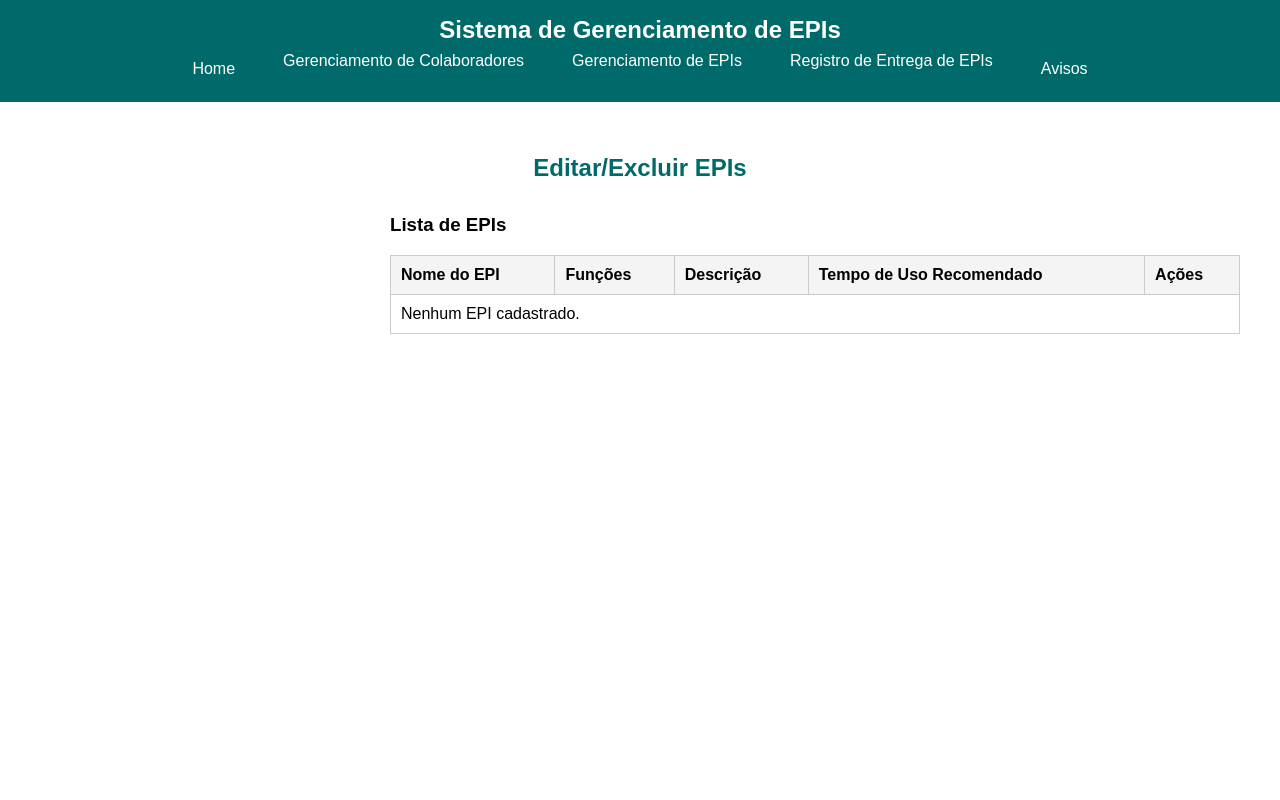
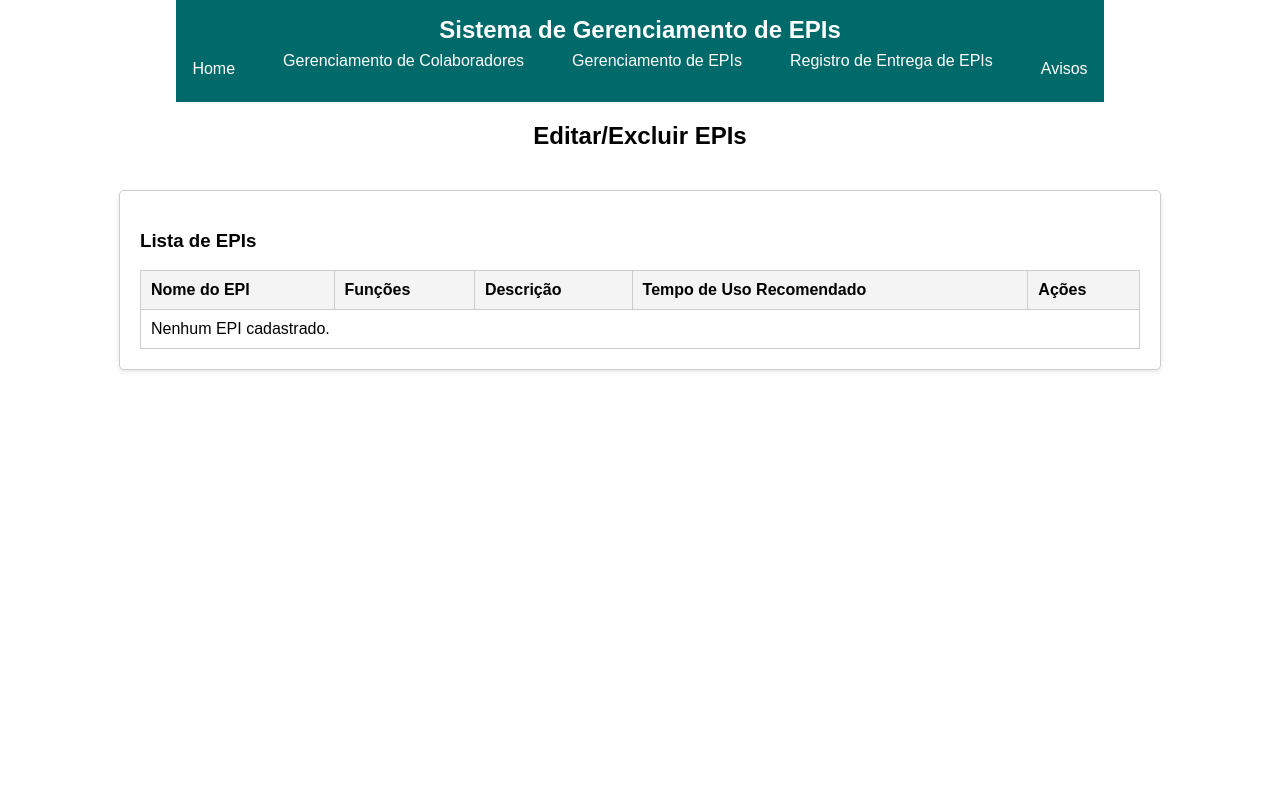
Before and after one commit to julianebandeira/gerenciamentoEPIs, a Django app: page /editar-epis/ in a window 1280 px wide. Run offline with Django 5.2, Linux system fonts and the light colour scheme; data that the repository does not hold is empty.

Commit message:
atualizações

```diff
--- a/siteEPIs/epis/templates/colaboradores.html
+++ b/siteEPIs/epis/templates/colaboradores.html
@@ -1,9 +1,6 @@
-{% load static %}
+{% include "partials/header.html" %}
 <!DOCTYPE html>
 <html lang="pt-BR">
-
-{% include "partials/header.html" %}
-
 <body>
 
     <main>
--- a/siteEPIs/epis/templates/consultar_entrega.html
+++ b/siteEPIs/epis/templates/consultar_entrega.html
@@ -1,7 +1,6 @@
 {% include "partials/header.html" %}
 <!DOCTYPE html>
 <html lang="pt-BR">
-
 <body>
     <main>
         <h2 class="page-title">Consultar/Editar Entrega</h2>
--- a/siteEPIs/epis/templates/editar_epis.html
+++ b/siteEPIs/epis/templates/editar_epis.html
@@ -1,38 +1,52 @@
+{% include "partials/header.html" %}
 <!DOCTYPE html>
 <html lang="pt-BR">
-{% include "partials/header.html" %}
-<head></head>
+<head>
     <style>
         body {
-            justify-content: center; /* Alinha horizontalmente ao centro */
-            margin: 0; /* Remove margem padrão do body */
+            display: flex;
+            flex-direction: column;
+            align-items: center;
+            margin: 0;
+            min-height: 100vh;
         }
 
-        #lista-colaboradores {
-            max-width: 1000px; /* Define uma largura máxima para o contêiner */
-            width: 170%; /* Faz o contêiner ocupar 100% da largura disponível */
-            margin: 20px; /* Adiciona margem em torno do contêiner */
-            padding: 20px; /* Adiciona preenchimento interno ao contêiner */
-            border: 1px solid #ccc; /* Opcional: borda ao redor do contêiner */
-            border-radius: 5px; /* Opcional: bordas arredondadas */
-            background-color: #fff; /* Opcional: cor de fundo */
-            box-shadow: 0 2px 5px rgba(0, 0, 0, 0.1); /* Opcional: sombra para destaque */
+        main {
+            width: 100%;
+            display: flex;
+            flex-direction: column;
+            align-items: center;
+        }
+
+        #lista-epis {
+            max-width: 1000px;
+            width: 100%;
+            margin: 20px auto;
+            padding: 20px;
+            border: 1px solid #ccc;
+            border-radius: 5px;
+            background-color: #fff;
+            box-shadow: 0 2px 5px rgba(0, 0, 0, 0.1);
         }
 
         table {
-            width: 170%; /* Faz a tabela ocupar toda a largura do contêiner */
-            border-collapse: collapse; /* Remove espaço entre as células */
+            width: 100%;
+            border-collapse: collapse;
         }
 
         th, td {
-            padding: 10px; /* Adiciona espaço interno às células */
-            text-align: left; /* Alinha o texto à esquerda */
-            border: 1px solid #ccc; /* Adiciona uma borda leve */
-            min-height: 40px; /* Define uma altura mínima para as células */
+            padding: 10px;
+            text-align: left;
+            border: 1px solid #ccc;
+            min-height: 40px;
         }
 
         th {
-            background-color: #f4f4f4; /* Altera a cor de fundo do cabeçalho */
+            background-color: #f4f4f4;
+        }
+
+        .page-title {
+            text-align: center;
         }
     </style>
 </head>
--- a/siteEPIs/epis/templates/entrega.html
+++ b/siteEPIs/epis/templates/entrega.html
@@ -3,8 +3,6 @@
 <html lang="pt-BR">
 
 <body>
-
-
 
     <main>
         <h2 class="page-title">Registro de Entrega de EPIs</h2>
--- a/siteEPIs/epis/templates/epis.html
+++ b/siteEPIs/epis/templates/epis.html
@@ -3,9 +3,7 @@
 <html lang="pt-BR">
 
 <body>
-
-
-    <main>
+      <main>
         <h2 class="page-title">Gerenciamento de EPIs</h2>
 
         <div id="formContainer" class="form-container">
--- a/siteEPIs/epis/templates/partials/header.html
+++ b/siteEPIs/epis/templates/partials/header.html
@@ -3,123 +3,68 @@
     <meta name="viewport" content="width=device-width, initial-scale=1.0">
     <title>Gerenciamento de Colaboradores - Sistema de Gerenciamento de EPIs</title>
     <style>
+        /* Estilos globais */
         body {
-            font-family: Arial, sans-serif;
-            margin: 0;
-            padding: 0;
+            font-family: Arial, sans-serif !important;
+            margin: 0 !important;
+            padding: 0 !important;
         }
-        .top-bar {
-            background-color: #006A6A;
-            color: white;
-            padding: 1rem 0;
-            text-align: center;
+
+        /* Estilos específicos do cabeçalho */
+        .sge-header {
+            background-color: #006A6A !important;
+            color: white !important;
+            padding: 1rem 0 !important;
+            text-align: center !important;
         }
-        .site-title {
-            margin: 0;
-            font-size: 1.5rem;
+        .sge-header .site-title {
+            margin: 0 !important;
+            font-size: 1.5rem !important;
         }
-        .menu {
-            display: flex;
-            justify-content: center;
-            gap: 1rem;
-            margin-top: 0.5rem;
+        .sge-header .menu {
+            display: flex !important;
+            justify-content: center !important;
+            gap: 1rem !important;
+            margin-top: 0.5rem !important;
         }
-        .menu a {
-            color: white;
-            text-decoration: none;
-            padding: 0.5rem 1rem;
-            border-radius: 5px;
-            transition: background-color 0.3s ease;
+        .sge-header .menu a {
+            color: white !important;
+            text-decoration: none !important;
+            padding: 0.5rem 1rem !important;
+            border-radius: 5px !important;
+            transition: background-color 0.3s ease !important;
         }
-        .menu a:hover {
-            background-color: rgba(255, 255, 255, 0.2);
+        .sge-header .menu a:hover {
+            background-color: rgba(255, 255, 255, 0.2) !important;
         }
-        .dropdown {
-            position: relative;
-            display: inline-block;
+        .sge-header .dropdown {
+            position: relative !important;
+            display: inline-block !important;
         }
-        .dropdown:hover .submenu {
-            display: block;
+        .sge-header .dropdown:hover .submenu {
+            display: block !important;
         }
-        .submenu {
-            display: none;
-            position: absolute;
-            background-color: #006A6A;
-            min-width: 160px;
-            box-shadow: 0px 8px 16px 0px rgba(0,0,0,0.2);
-            z-index: 1;
+        .sge-header .submenu {
+            display: none !important;
+            position: absolute !important;
+            background-color: #006A6A !important;
+            min-width: 160px !important;
+            box-shadow: 0px 8px 16px 0px rgba(0,0,0,0.2) !important;
+            z-index: 1000 !important;
         }
-        .submenu a {
-            color: white;
-            padding: 12px 16px;
-            text-decoration: none;
-            display: block;
+        .sge-header .submenu a {
+            color: white !important;
+            padding: 12px 16px !important;
+            text-decoration: none !important;
+            display: block !important;
         }
-        .submenu a:hover {
-            background-color: #005555;
-        }
-        main {
-            padding: 2rem;
-        }
-        .page-title {
-            text-align: center;
-            margin-bottom: 2rem;
-            color: #006A6A;
-        }
-        .operation-buttons {
-            display: flex;
-            justify-content: center;
-            gap: 1rem;
-            margin-bottom: 2rem;
-        }
-        .operation-button {
-            background-color: #006A6A;
-            color: white;
-            padding: 0.5rem 1rem;
-            border: none;
-            border-radius: 5px;
-            cursor: pointer;
-            transition: background-color 0.3s ease;
-        }
-        .operation-button:hover {
-            background-color: #005555;
-        }
-        .form-container {
-            max-width: 500px;
-            margin: 0 auto;
-        }
-        .form-container div {
-            margin-bottom: 1rem;
-        }
-        .form-container label {
-            display: block;
-            margin-bottom: 0.5rem;
-        }
-        .form-container input {
-            width: 100%;
-            padding: 0.5rem;
-            border: 1px solid #ccc;
-            border-radius: 4px;
-        }
-        .button {
-            background-color: #006A6A;
-            color: white;
-            padding: 0.5rem 1rem;
-            border: none;
-            border-radius: 4px;
-            cursor: pointer;
-        }
-        .button:hover {
-            background-color: #005555;
-        }
-        #mensagem {
-            margin-top: 1rem;
-            font-weight: bold;
+        .sge-header .submenu a:hover {
+            background-color: #005555 !important;
         }
     </style>
 </head>
 <body>
-    <header class="top-bar">
+    <header class="sge-header">
         <h1 class="site-title">Sistema de Gerenciamento de EPIs</h1>
         <nav class="menu">
             <a href="/">Home</a>
@@ -147,3 +92,4 @@
             <a href="/avisos">Avisos</a>
         </nav>
     </header>
+</body>
--- a/siteEPIs/epis/views.py
+++ b/siteEPIs/epis/views.py
@@ -1,7 +1,8 @@
-from django.shortcuts import render, redirect
+from django.shortcuts import render, redirect, get_object_or_404
 from django.contrib import messages
 from .models import Colaborador, EPI, Entrega
 from django.http import HttpResponse
+from .forms import ColaboradorForm, EPIForm
 import csv
 
 def index(request):
@@ -107,21 +108,22 @@ def editar_colaboradores(request):
 def editar_colaborador(request, colaborador_id):
     colaborador = get_object_or_404(Colaborador, id=colaborador_id)
     if request.method == 'POST':
-        # Lógica para atualizar o colaborador
-        colaborador.nome = request.POST['nome']
-        colaborador.cpf = request.POST['cpf']
-        colaborador.telefone = request.POST['telefone']
-        colaborador.funcao = request.POST['funcao']
-        colaborador.save()
-        messages.success(request, 'Colaborador atualizado com sucesso!')
-        return redirect('editar_colaboradores')
-    return render(request, 'editar_colaborador.html', {'colaborador': colaborador})
+        form = ColaboradorForm(request.POST, instance=colaborador)
+        if form.is_valid():
+            form.save()
+            messages.success(request, 'Colaborador atualizado com sucesso!')
+            return redirect('editar_colaboradores')
+    else:
+        form = ColaboradorForm(instance=colaborador)
+    return render(request, 'editar_colaborador.html', {'form': form, 'colaborador': colaborador})
 
 def excluir_colaborador(request, colaborador_id):
     colaborador = get_object_or_404(Colaborador, id=colaborador_id)
-    colaborador.delete()
-    messages.success(request, 'Colaborador excluído com sucesso!')
-    return redirect('editar_colaboradores')
+    if request.method == 'POST':
+        colaborador.delete()
+        messages.success(request, 'Colaborador excluído com sucesso!')
+        return redirect('editar_colaboradores')
+    return render(request, 'confirmar_exclusao.html', {'colaborador': colaborador})
 
 def editar_epis(request):
     epis = EPI.objects.all()
@@ -130,15 +132,14 @@ def editar_epis(request):
 def editar_epi(request, epi_id):
     epi = get_object_or_404(EPI, id=epi_id)
     if request.method == 'POST':
-        # Lógica para atualizar o EPI
-        epi.nome_epi = request.POST['nome_epi']
-        epi.funcoes = request.POST['funcoes']
-        epi.descricao = request.POST['descricao']
-        epi.tempo_uso_recomendado = request.POST['tempo_uso_recomendado']
-        epi.save()
-        messages.success(request, 'EPI atualizado com sucesso!')
-        return redirect('editar_epis')
-    return render(request, 'editar_epi.html', {'epi': epi})
+        form = EPIForm(request.POST, instance=epi)
+        if form.is_valid():
+            form.save()
+            messages.success(request, 'EPI atualizado com sucesso!')
+            return redirect('editar_epis')
+    else:
+        form = EPIForm(instance=epi)
+    return render(request, 'editar_epi.html', {'form': form, 'epi': epi})
 
 def excluir_epi(request, epi_id):
     epi = get_object_or_404(EPI, id=epi_id)
--- a/siteEPIs/siteEPIs/urls.py
+++ b/siteEPIs/siteEPIs/urls.py
@@ -18,4 +18,5 @@ urlpatterns = [
     path('excluir-epi/<int:epi_id>/', views.excluir_epi, name='excluir_epi'),
     path('consultar-entrega/', views.consultar_entrega, name='consultar_entrega'),
     path('editar-entrega/<int:entrega_id>/', views.editar_entrega, name='editar_entrega'),
+
 ]
```
Also changed, not shown: siteEPIs/epis/forms.py (+11 -1 lines), siteEPIs/epis/templates/confirmar_exclusao.html (added, +17 -0 lines), siteEPIs/epis/templates/editar_colaborador.html (added, +17 -0 lines), siteEPIs/epis/templates/editar_colb.html (+29 -14 lines), siteEPIs/epis/templates/editar_epi.html (added, +30 -0 lines).
